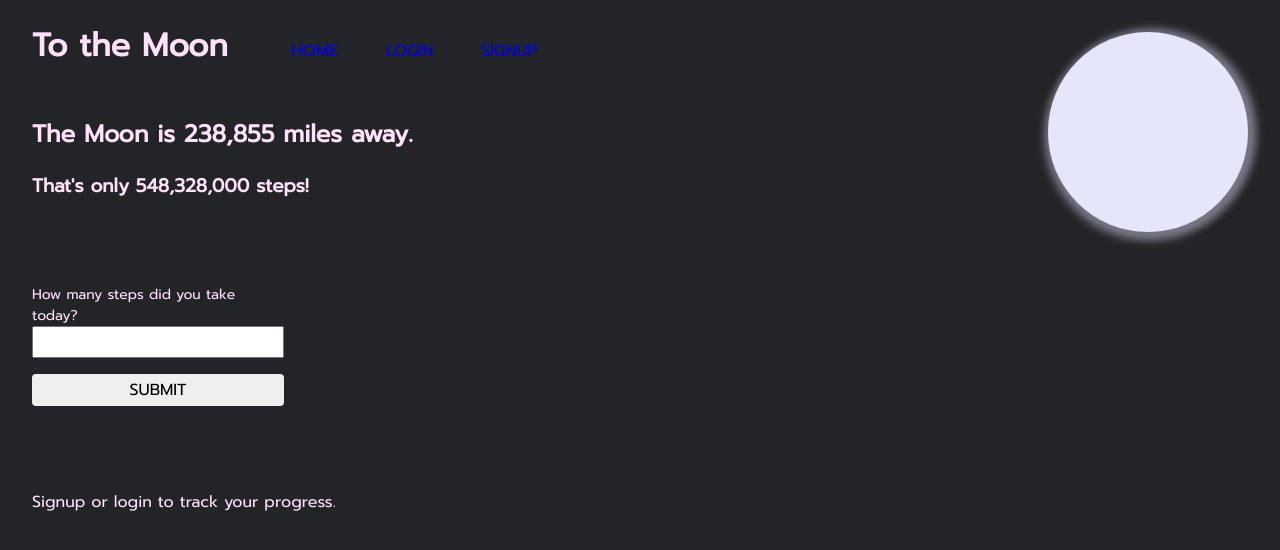
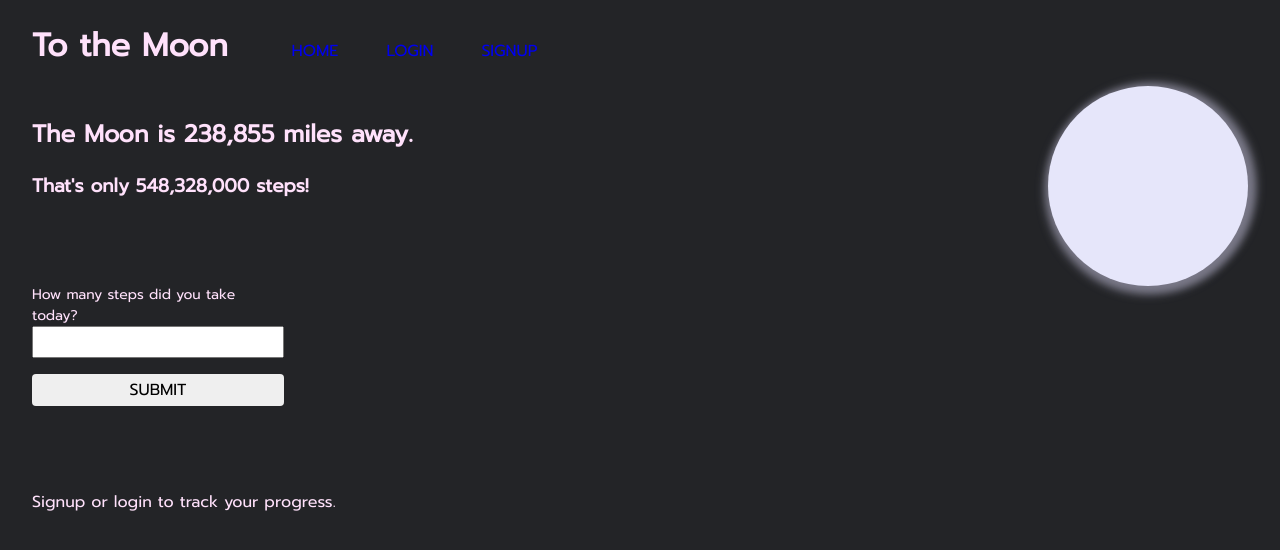
Before and after one commit to arghmatey/to-the-moon, a React (Create React App) app: page / in a window 1280 px wide. Shown: the top 550 px of the page. Built offline with nearby package versions, Linux system fonts and the light colour scheme.

Commit message:
Move moon

```diff
--- a/src/App.scss
+++ b/src/App.scss
@@ -40,6 +40,7 @@ main {
 
 .moon {
   position: relative;
+  top: 54px;
   float: right;
   background-color: lavender;
   width: 200px;
```
